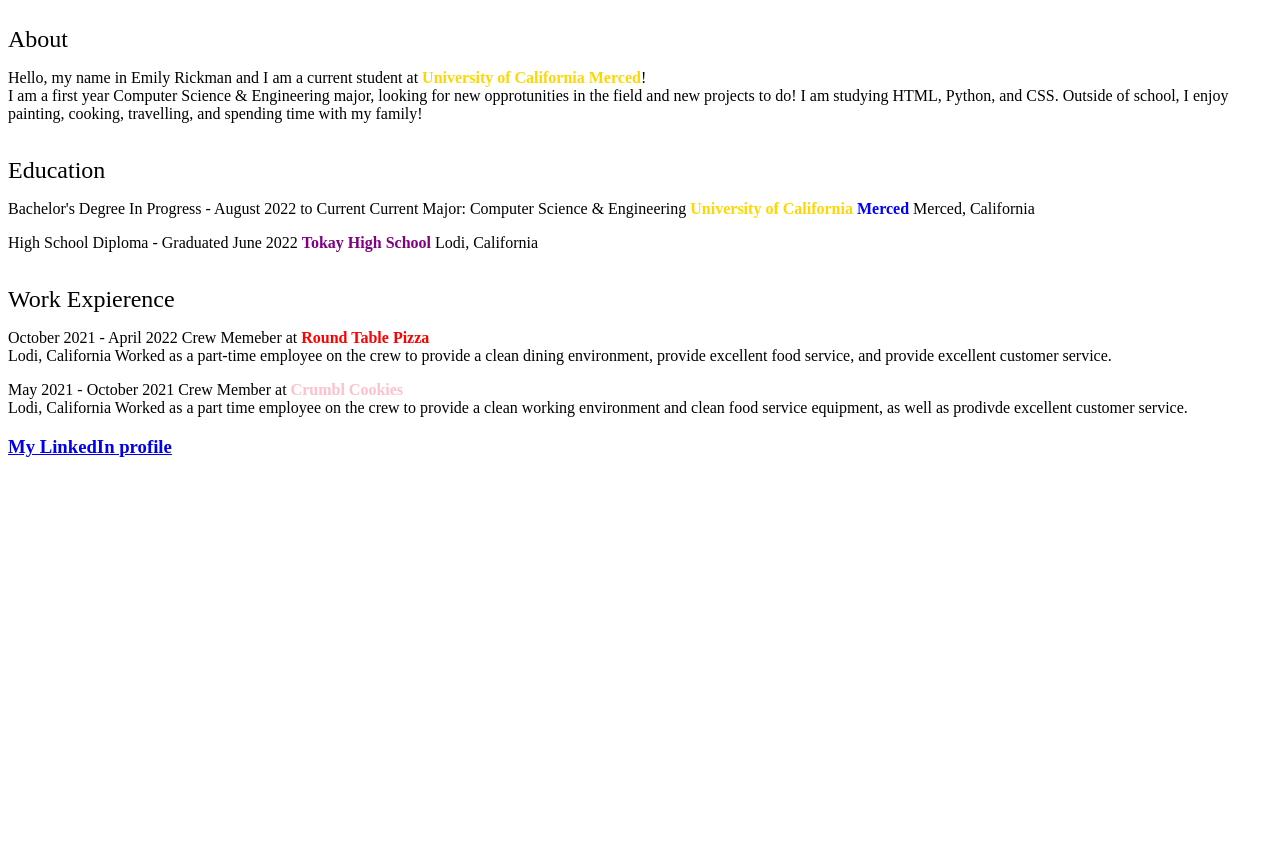
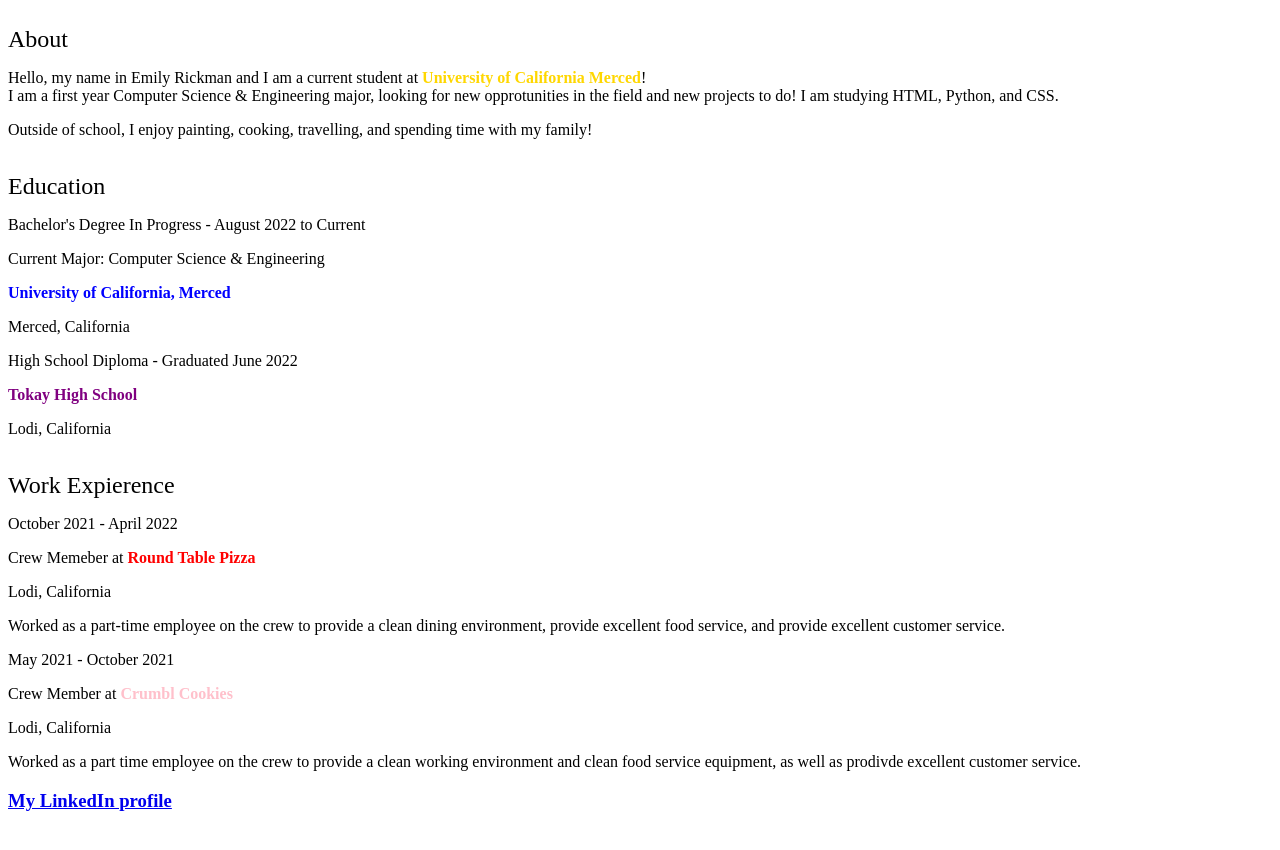
Before and after one commit to ErisVaTano/ErisVaTano.github.io, a Jekyll site: the page index.html, which Jekyll copies as it is, in a window 1280 px wide. Shown: the top 850 px of the page. Built offline with Jekyll 4.4.1, drawn with Linux system fonts in a browser that asks for light colours.

Commit message:
Update index.html

```diff
--- a/index.html
+++ b/index.html
@@ -15,6 +15,8 @@
                 <p>
                     Hello, my name in Emily Rickman and I am a current student at <font color="Gold"><b>University of California Merced</b></font>! <br>
                     I am a first year Computer Science & Engineering major, looking for new opprotunities in the field and new projects to do! I am studying HTML, Python, and CSS.
+                </p>
+                <p>
                     Outside of school, I enjoy painting, cooking, travelling, and spending time with my family!
                 </p>
 
@@ -25,12 +27,24 @@
                 <div class="my-header">Education</div>
                 <p>
                     Bachelor's Degree In Progress - August 2022 to Current
+                </p>
+                <p>
                     Current Major: Computer Science & Engineering
-                    <font color="Gold"><b>University of California</b></font><font color="Blue"><b> Merced </b></font> Merced, California<br>
+                </p>
+                <p>
+                    <font color="Blue"><b>University of California, Merced </b></font><br>
+                </p>
+                <p>
+                    Merced, California
                 </p>
                 <p>
                     High School Diploma - Graduated June 2022
-                    <font color="Purple"><b>Tokay High School</b></font> Lodi, California <br>
+                </p>
+                <p>
+                    <font color="Purple"><b>Tokay High School</b></font><br>
+                </p>
+                <p>
+                    Lodi, California
                 </p>
         </div>
         <br>
@@ -39,17 +53,27 @@
                 <div class="my-header">Work Expierence</div>
                 <p>
                     October 2021 - April 2022
+                </p>
+                <p>
                     Crew Memeber at <font color="Red"><b>Round Table Pizza</b></font><br>
+                </p>
+                <p>
                     Lodi, California
+                </p>
+                <p>
                     Worked as a part-time employee on the crew to provide a clean dining environment, provide excellent food service, and provide excellent customer service.
-
                </p>
                <p>
                    May 2021 - October 2021
+               </p>
+               <p>
                    Crew Member at <font color="Pink"><b> Crumbl Cookies </b></font><br>
+               </p>
+               <p>
                    Lodi, California
+               </p>
+               <p>
                    Worked as a part time employee on the crew to provide a clean working environment and clean food service equipment, as well as prodivde excellent customer service.
-
               </p>
 
         <a href="https://www.linkedin.com/in/emily-rickman-807469252/"><h3> My LinkedIn profile </h3>
```
